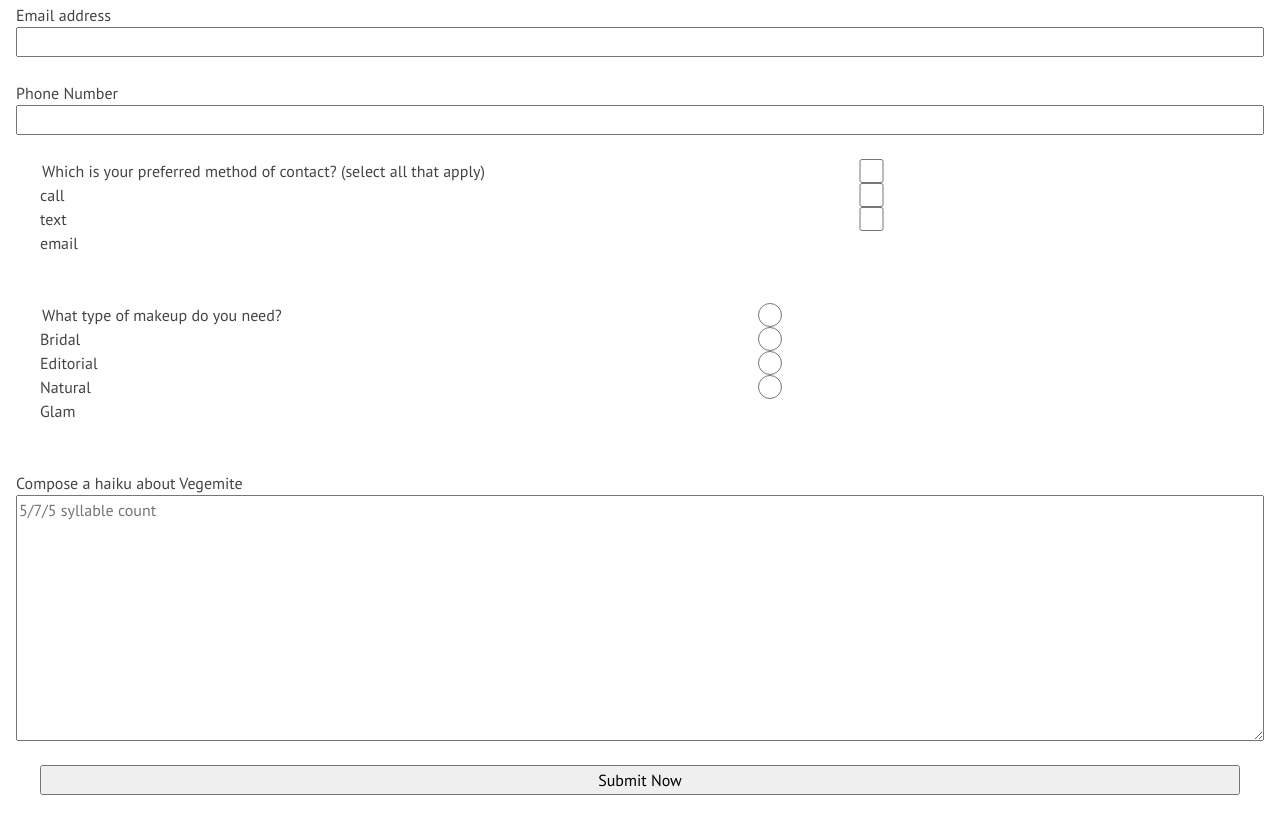
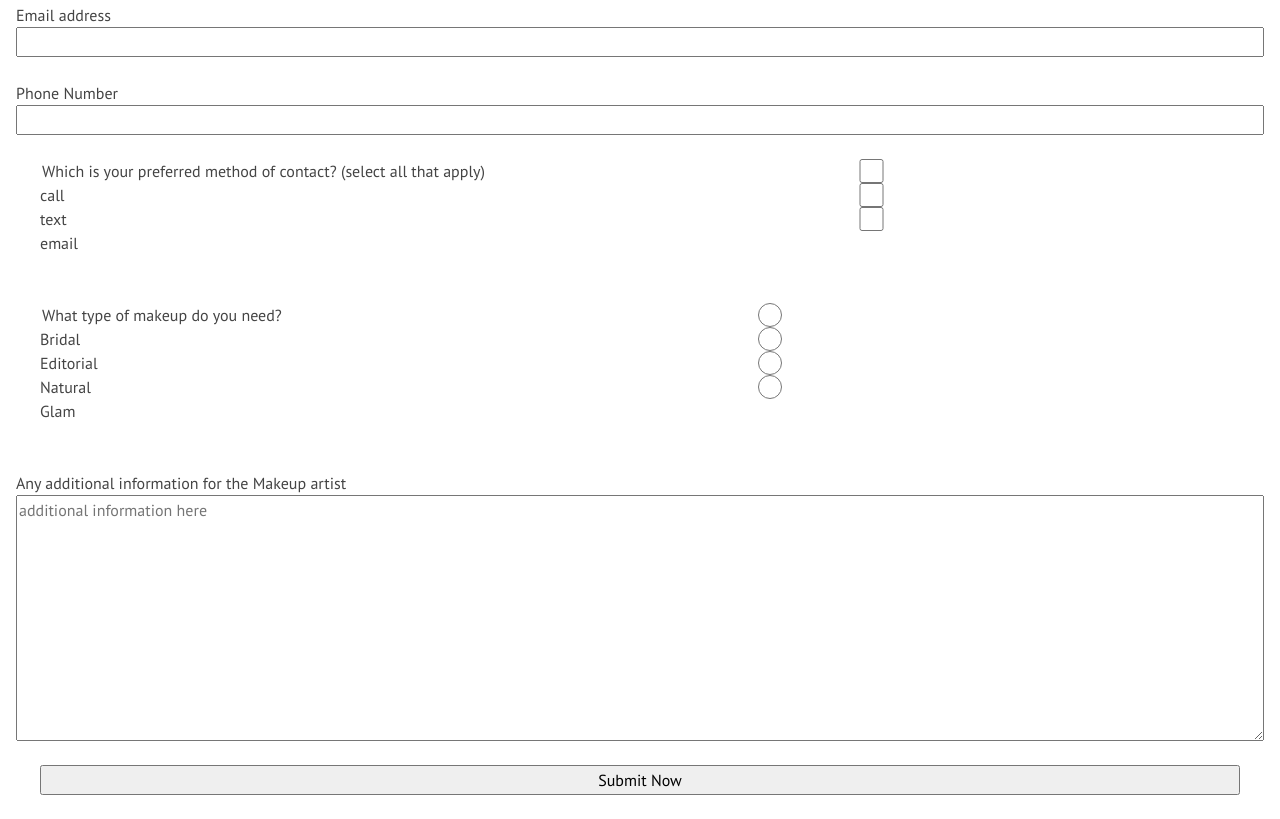
Before and after one commit to is-120-winter-2023/responsive-flexboxes-madisonksharp, a website: page contact/index.html in a window 1280 px wide. Shown: the part 603-1422 px from the top of the page. Drawn offline with Linux system fonts and the light colour scheme.

Commit message:
update form

```diff
--- a/contact/index.html
+++ b/contact/index.html
@@ -84,8 +84,8 @@
         </fieldset>
       </div>
 
-      <label for="haiku">Compose a haiku about Vegemite</label>
-      <textarea name="haiku" id="haiku" rows="10" placeholder="5/7/5 syllable count"></textarea>
+      <label for="textbox">Any additional information for the Makeup artist</label>
+      <textarea name="textbox" id="haiku" rows="10" placeholder="additional information here"></textarea>
 
 
       <button>Submit Now</button>
```
